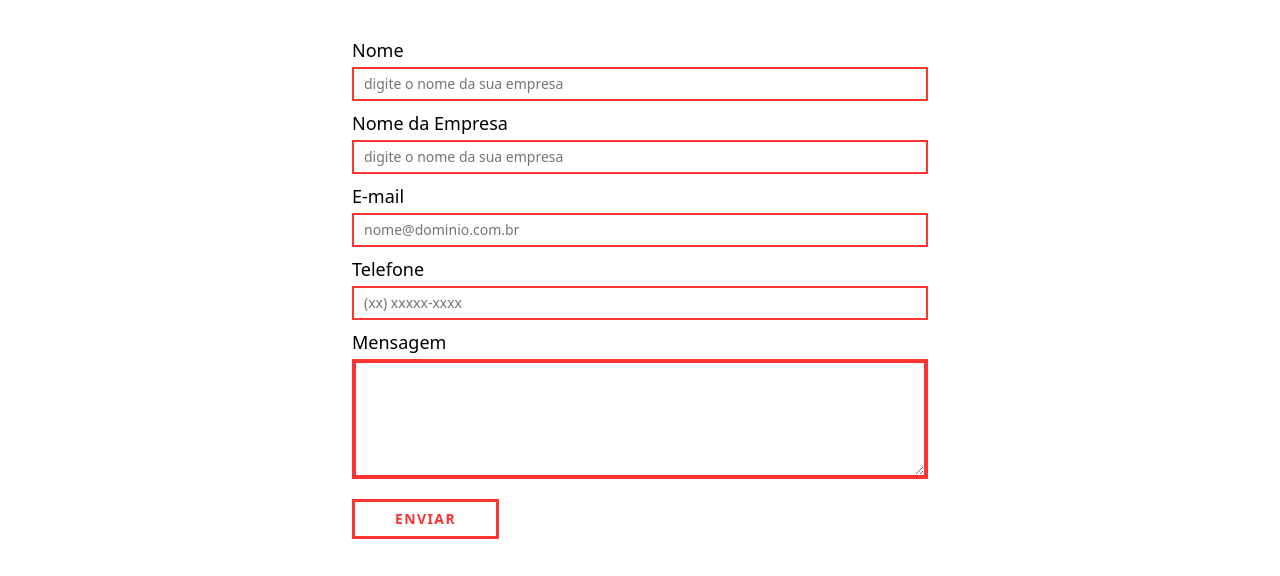
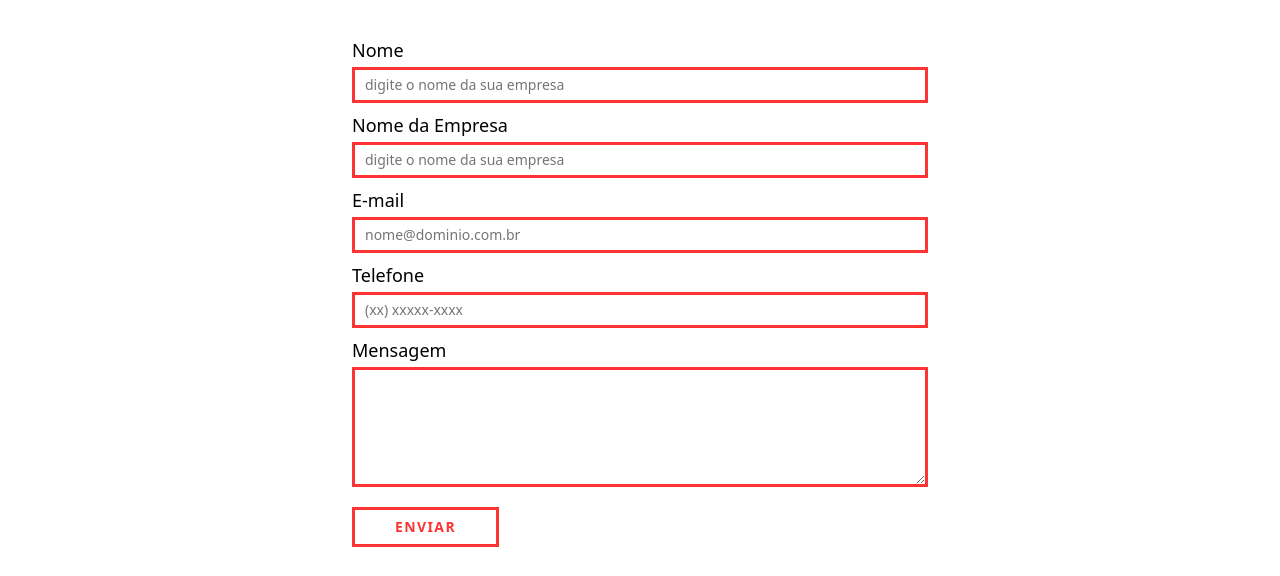
Before and after one commit to UsystemRevolution/usystem, a plain HTML site: page contato.html in a window 1280 px wide. Shown: the part 236-812 px from the top of the page. Drawn offline with Linux system fonts and the light colour scheme; grey boxes are pictures that could not be loaded.

Commit message:
Update contato.css
alteração do tamanho da borda do input

```diff
--- a/assets/style/contato.css
+++ b/assets/style/contato.css
@@ -36,7 +36,7 @@
 .contato_form input {
     display: block;
     width: 100%;
-    border: 2px solid var(--main);
+    border: 3px solid var(--main);
     background: none;
     padding: 7px 10px;
     margin-bottom: 10px;
@@ -49,7 +49,7 @@
     display: block;
     width: 100%;
     height: 120px;
-    border: 4px solid var(--main);
+    border: 3px solid var(--main);
     background: none;
     padding: 7px 10px;
     margin-bottom: 20px;
```
